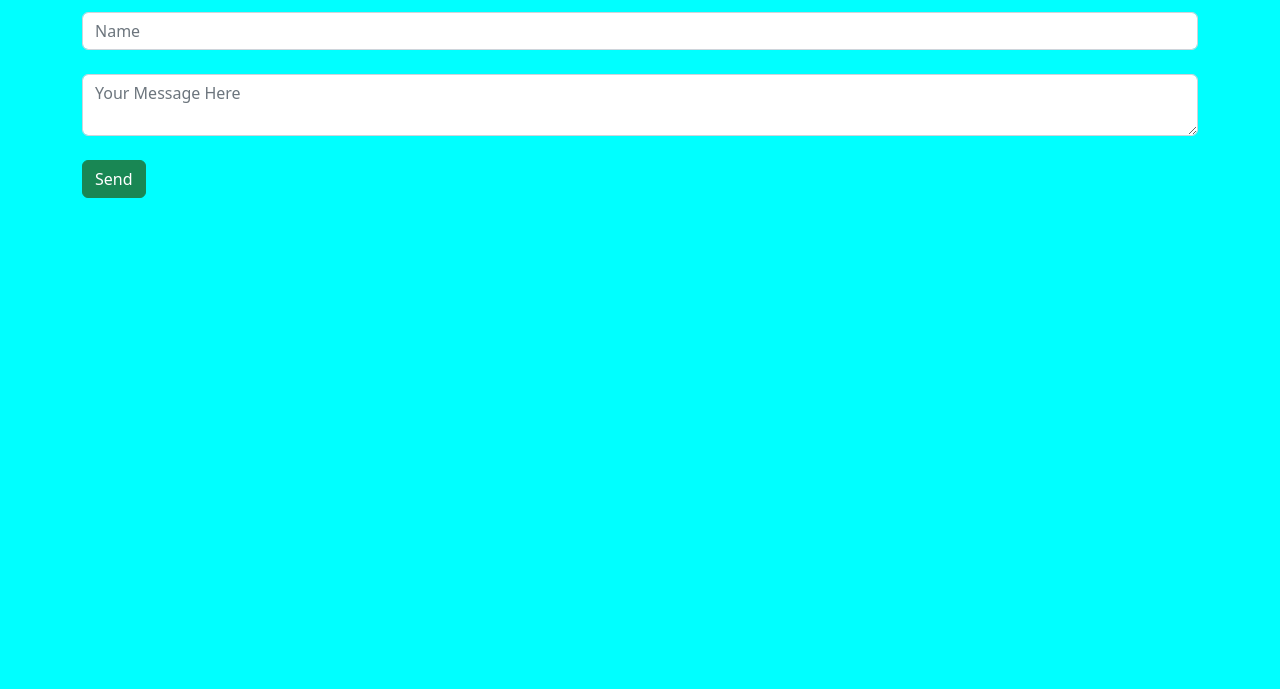
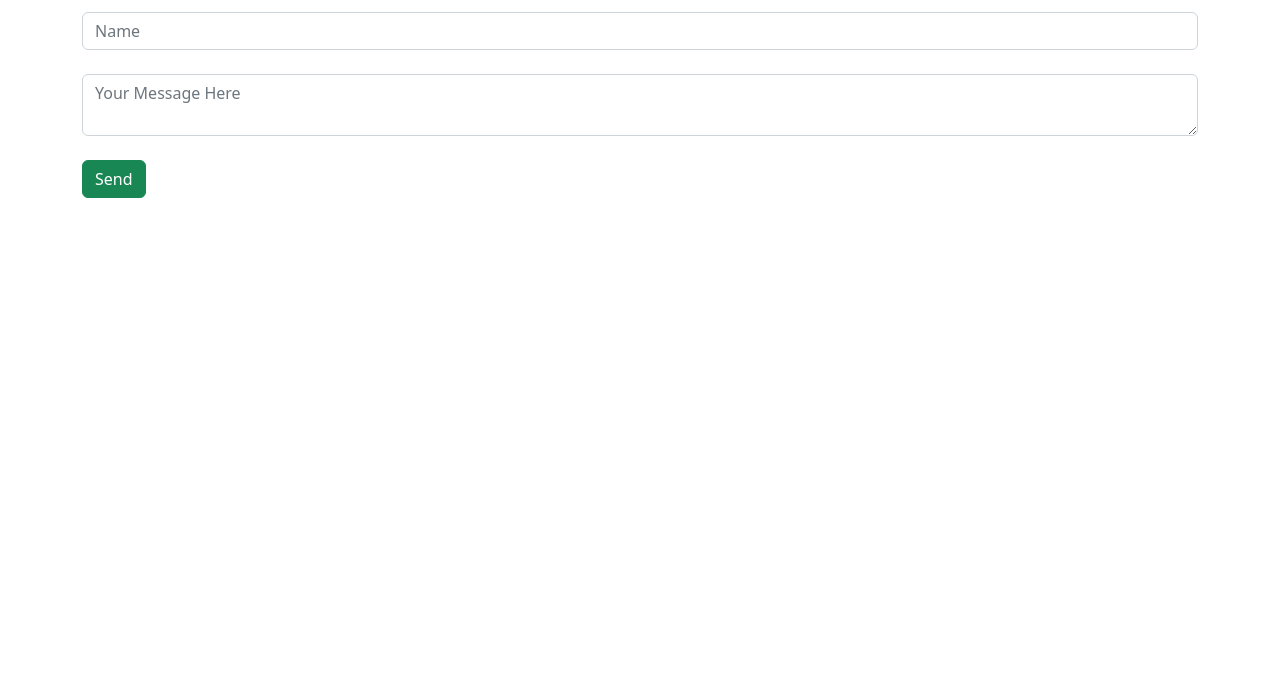
Before and after one commit to ggarcia00/ezops-test-guilhermegarcia, a website: page src/index.html in a window 1280 px wide. Shown: the part 111-800 px from the top of the page. Drawn offline with nearby package versions, Linux system fonts and the light colour scheme; no server answers.

Commit message:
Revert background

```diff
--- a/src/index.html
+++ b/src/index.html
@@ -5,9 +5,9 @@
     <script src="https://code.jquery.com/jquery-3.6.1.min.js" integrity="sha256-o88AwQnZB+VDvE9tvIXrMQaPlFFSUTR+nldQm1LuPXQ=" crossorigin="anonymous"></script>
     <script src="https://cdn.socket.io/3.1.3/socket.io.min.js" integrity="sha384-cPwlPLvBTa3sKAgddT6krw0cJat7egBga3DJepJyrLl4Q9/5WLra3rrnMcyTyOnh" crossorigin="anonymous"></script>
     <style>
-      body{
-         background-color: aqua;
-      }
+      /* body{ */
+         /* background-color: aqua; */
+      /* } */
     </style>
 </head>
 <body>
```
